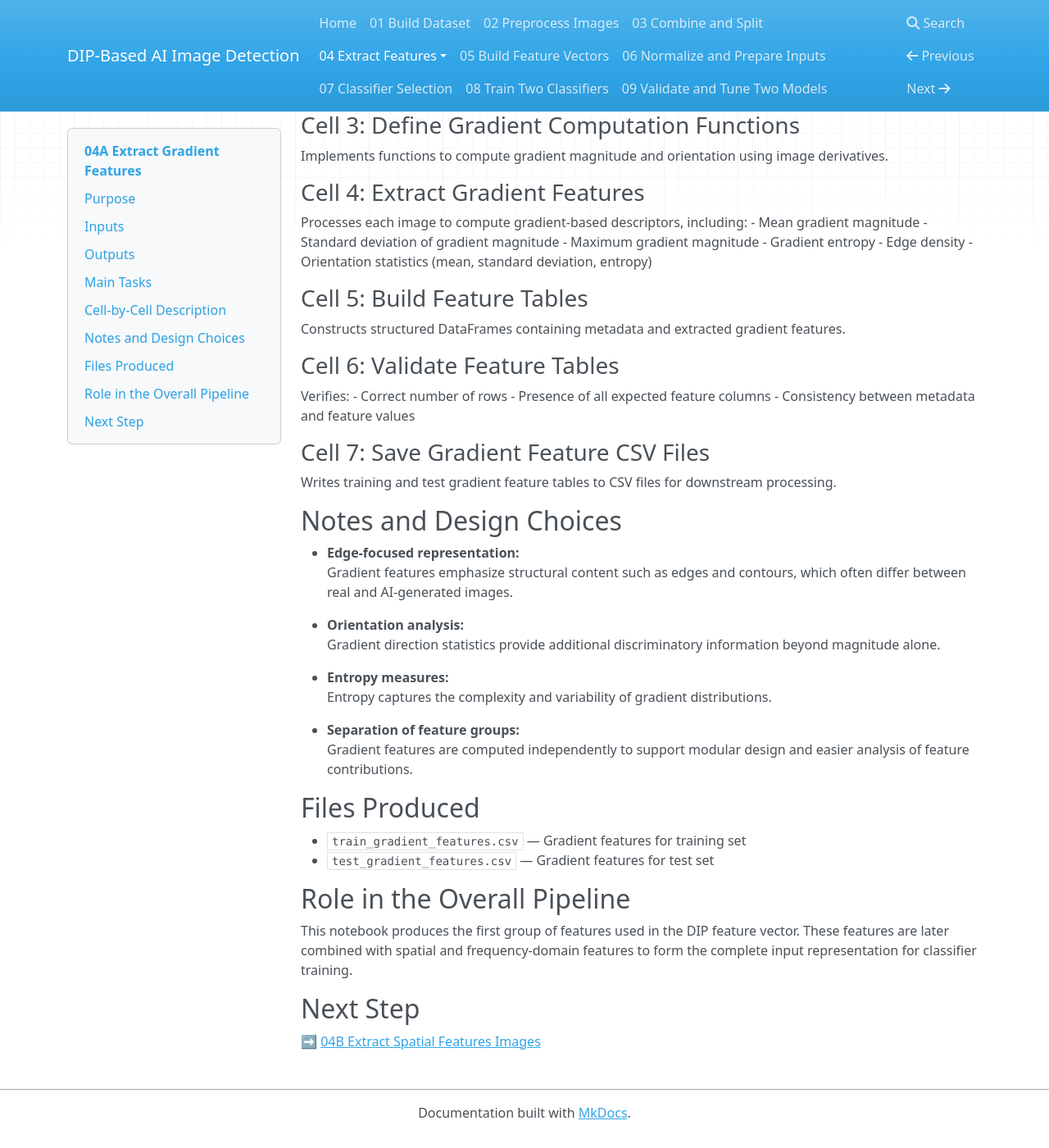
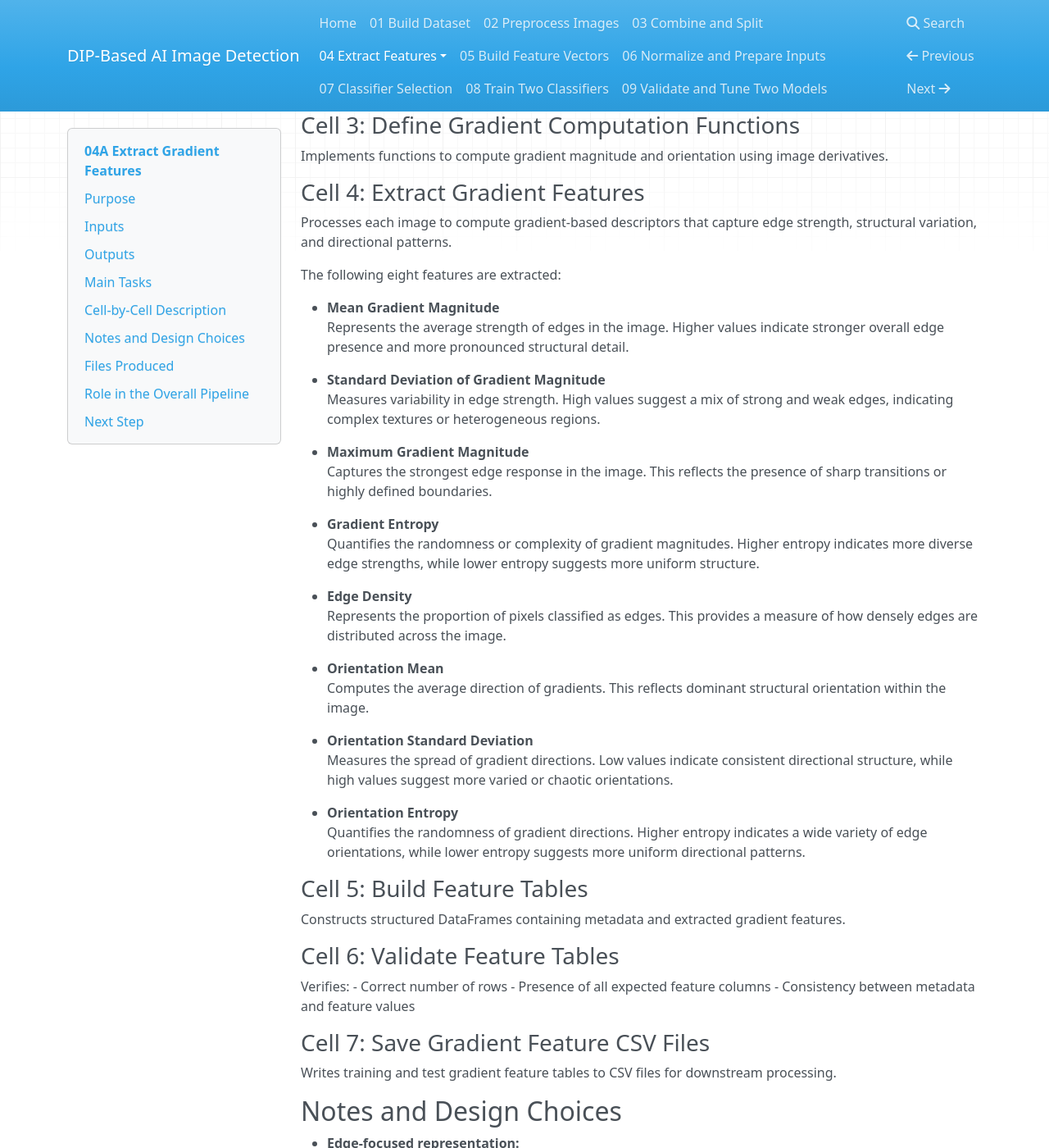
Before and after one commit to pgailinas/dip-ai-image-detection, an MkDocs documentation site: the page built from docs/04A_Extract_Gradient_Features.md, in a window 1280 px wide and 1400 px high, scrolled down 1316 px. Shown: the whole window at 82% size. Built offline with MkDocs 1.6.1, drawn with Linux system fonts in a browser that asks for light colours; nearby versions of some CDN libraries.

Commit message:
Update 04A_Extract_Gradient_Features.md

```diff
--- a/docs/04A_Extract_Gradient_Features.md
+++ b/docs/04A_Extract_Gradient_Features.md
@@ -63,13 +63,33 @@ Reads the training and test metadata files generated in the previous step.
 Implements functions to compute gradient magnitude and orientation using image derivatives.
 
 ### Cell 4: Extract Gradient Features
-Processes each image to compute gradient-based descriptors, including:
-- Mean gradient magnitude
-- Standard deviation of gradient magnitude
-- Maximum gradient magnitude
-- Gradient entropy
-- Edge density
-- Orientation statistics (mean, standard deviation, entropy)
+Processes each image to compute gradient-based descriptors that capture edge strength, structural variation, and directional patterns.
+
+The following eight features are extracted:
+
+- **Mean Gradient Magnitude**
+  Represents the average strength of edges in the image. Higher values indicate stronger overall edge presence and more pronounced structural detail.
+
+- **Standard Deviation of Gradient Magnitude**
+  Measures variability in edge strength. High values suggest a mix of strong and weak edges, indicating complex textures or heterogeneous regions.
+
+- **Maximum Gradient Magnitude**
+  Captures the strongest edge response in the image. This reflects the presence of sharp transitions or highly defined boundaries.
+
+- **Gradient Entropy**
+  Quantifies the randomness or complexity of gradient magnitudes. Higher entropy indicates more diverse edge strengths, while lower entropy suggests more uniform structure.
+
+- **Edge Density**
+  Represents the proportion of pixels classified as edges. This provides a measure of how densely edges are distributed across the image.
+
+- **Orientation Mean**
+  Computes the average direction of gradients. This reflects dominant structural orientation within the image.
+
+- **Orientation Standard Deviation**
+  Measures the spread of gradient directions. Low values indicate consistent directional structure, while high values suggest more varied or chaotic orientations.
+
+- **Orientation Entropy**
+  Quantifies the randomness of gradient directions. Higher entropy indicates a wide variety of edge orientations, while lower entropy suggests more uniform directional patterns.
 
 ### Cell 5: Build Feature Tables
 Constructs structured DataFrames containing metadata and extracted gradient features.
```
